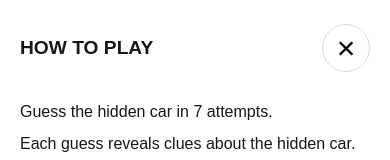
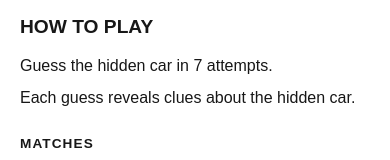
Before and after one commit to VincentasR/Cardle, a React (Vite) app in the folder frontend/: page / in a window 390 px wide. Both pictures are taken after a click on the button "How to play". Shown: the top 160 px of the page. Built offline with nearby package versions, Linux system fonts and the light colour scheme; no server answers.

Commit message:
Hopefully final fix for the visuals of info...

```diff
--- a/frontend/src/components/HowToPlay.tsx
+++ b/frontend/src/components/HowToPlay.tsx
@@ -33,15 +33,6 @@ function HowToPlay({ onClose }: HowToPlayProps) {
             >
                 <div className="rules-header">
                     <h2 id="rules-title">HOW TO PLAY</h2>
-
-                    <button
-                        className="rules-close"
-                        type="button"
-                        onClick={onClose}
-                        aria-label="Close rules"
-                    >
-                        ×
-                    </button>
                 </div>
 
                 <div className="rules-content">
--- a/frontend/src/index.css
+++ b/frontend/src/index.css
@@ -741,34 +741,6 @@ main {
     }
 
     .rules-header {
-        position: sticky;
-        top: 0;
-        z-index: 10;
-
-        display: flex;
-        align-items: center;
-        justify-content: space-between;
-
-        background: white;
-
-        padding: 8px 0 12px;
         margin-bottom: 16px;
     }
-
-    .rules-close {
-        flex-shrink: 0;
-
-        width: 48px;
-        height: 48px;
-
-        border: 1px solid #d9d9d9;
-        border-radius: 50%;
-
-        background: white;
-
-        font-size: 2rem;
-        line-height: 1;
-
-        cursor: pointer;
-    }
 }
```
